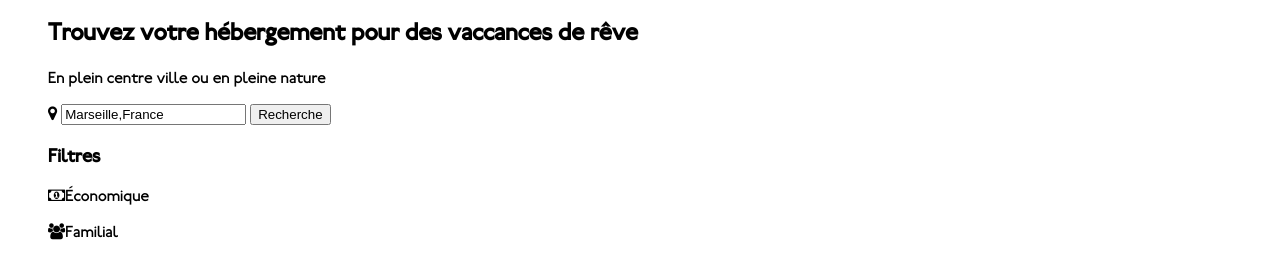
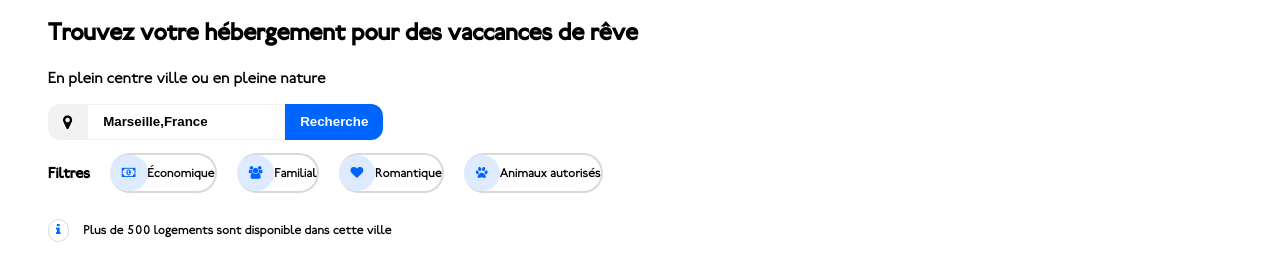
Before and after one commit to ZToRx/ThibaultSalagnac_2_23022021, a plain HTML site: page index.html in a window 1280 px wide. Shown: the part 145-400 px from the top of the page. Drawn offline with Linux system fonts and the light colour scheme.

Commit message:
Mise en page de la section de recherche

```diff
--- a/styles.css
+++ b/styles.css
@@ -42,3 +42,62 @@ nav a {
 .current {
   border-top: 2px solid #0065fc;
 }
+
+form {
+  display: flex;
+}
+
+.fa-map-marker {
+  background-color: #f2f2f2;
+  border-radius: 12px 0 0 12px;
+  padding: 10px 15px 10px 15px;
+}
+
+input[type="search"] {
+  border: 1px #f2f2f2 solid;
+  padding-left: 15px;
+  font-weight: bold;
+}
+
+button {
+  border: none;
+  border-radius: 0 12px 12px 0;
+  background-color: #0065fc;
+  color: white;
+  font-weight: bold;
+  padding-left: 15px;
+  padding-right: 15px;
+}
+
+.search_filter {
+  display: flex;
+  align-items: center;
+  font-size: 0.8em;
+}
+
+.search_filter p {
+  border-top: 2px #d9d9d9 solid;
+  border-bottom: 2px #d9d9d9 solid;
+  border-right: 2px #d9d9d9 solid;
+  margin-left: 20px;
+  border-radius: 20px;
+}
+
+.search_filter .fa {
+  padding: 12px;
+  background-color: #deebff;
+  border-radius: 100px;
+  color: #0065fc;
+}
+
+.search_howmany .fa {
+  padding: 4px 7px 4px 7px;
+  border-radius: 25px;
+  color: #0065fc;
+  border: 1px #d9d9d9 solid;
+  margin-right: 15px;
+}
+
+.search_howmany p {
+  font-size: 0.8em;
+}
```
